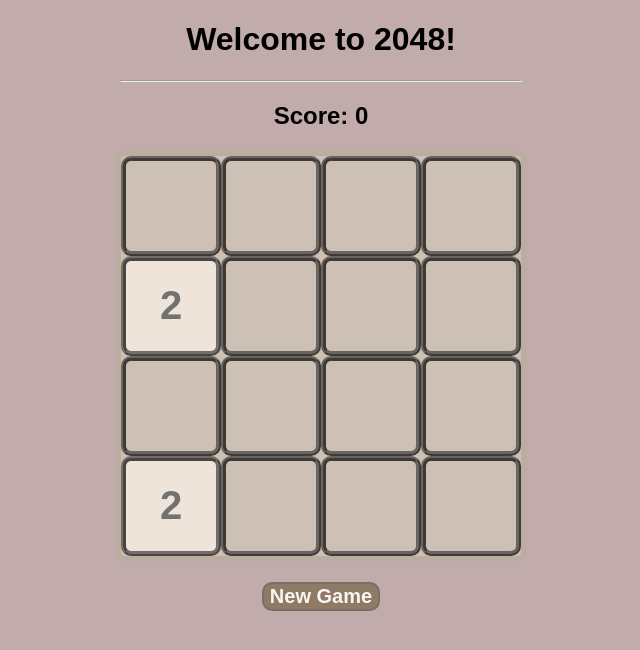
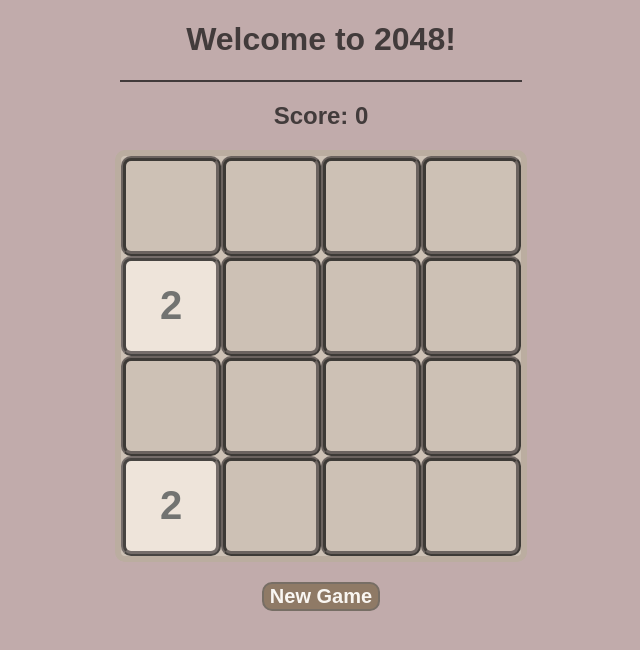
Before and after one commit to andy-1au/2048, a plain HTML site: page 2048.html in a window 1280 px wide. Shown: the whole page, without its empty margins (319-959 px from the left). Drawn offline with Linux system fonts and the light colour scheme.

Commit message:
changed title colors in css

```diff
--- a/2048.css
+++ b/2048.css
@@ -2,13 +2,14 @@ body {
     font-family: Arial, Helvetica, sans-serif;
     text-align: center;
     background-color: rgb(193, 171, 171);
-
+    color: rgba(66, 59, 59, 1);
     /* Test */
     align-items: center;
 }
 
 hr {
     width: 400px;
+    border: 1px solid rgb(66, 59, 59);
 }
 
 #board {
```
